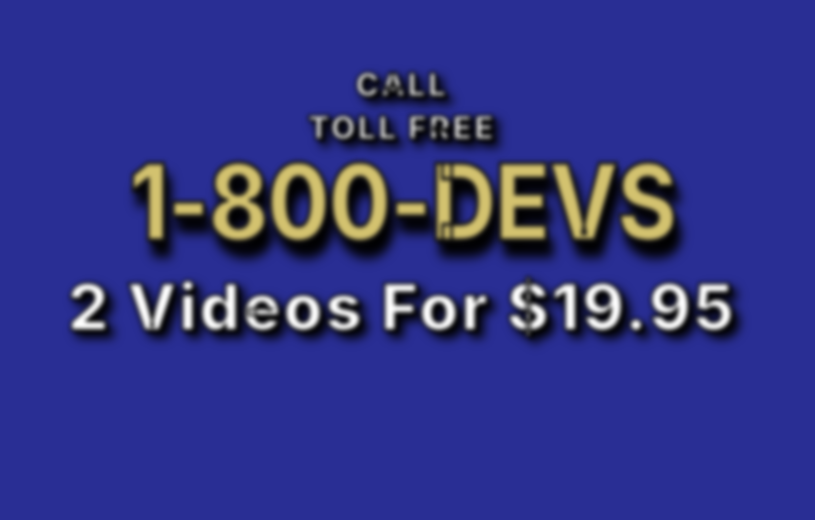
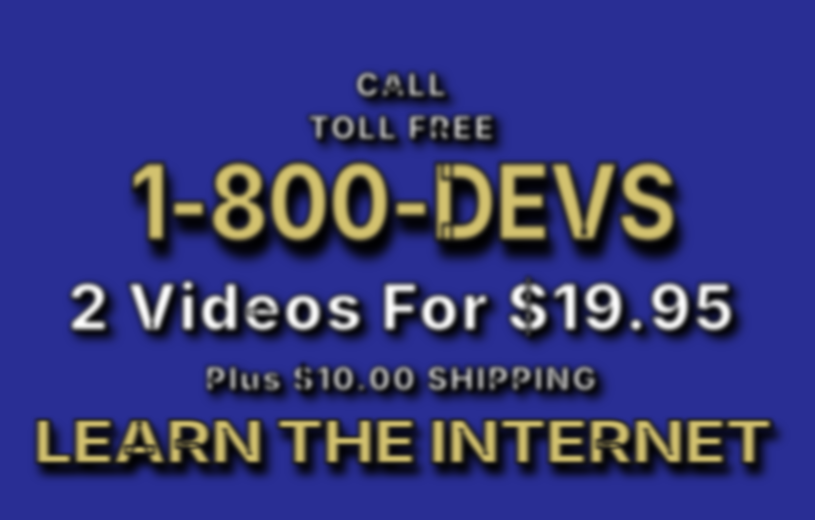
Before and after one commit to TheOpenC/1800Devs, a plain HTML site: page index.html in a window 1280 px wide. Shown: the whole page, without its empty margins (238-1053 px from the left). Drawn offline with Linux system fonts and the light colour scheme.

Commit message:
splash page

```diff
--- a/css/style.css
+++ b/css/style.css
@@ -56,9 +56,23 @@ h2{
      font-size: 2.488rem;
 }
 h2.landing{
-     font-size: 5.653rem;
-     font-weight: bold;
-     filter:drop-shadow(5px 12px 5px black)
+     font-size: 4.653rem;
+     line-height: 1.1;
+     font-weight: 800;
+     color: hsl(50, 53%, 63%);
+     filter:drop-shadow(8px 10px 10px black);
+     filter: blur(2px);
+     padding: -1rem;
+     transform: scalex(.95)
+               scaley(.8);
+     letter-spacing: -.12rem;
+     -webkit-text-stroke: 3px rgb(21, 20, 20);
+
+          filter:
+               drop-shadow(5px 12px 5px black)
+               blur(2px);
+          text-shadow:
+               3px 3px 0 #000;
 }
 
 h3{
--- a/index.html
+++ b/index.html
@@ -22,7 +22,8 @@
 			<h5 class="landing">TOLL FREE</h5>
 			<h1>1-800-DEVS</h1>
 			<h3 class="landing">2 Videos For $19.95</h3>
-
+			<h5 class="landing">Plus $10.00 SHIPPING</h5>
+			<h2 class="landing">LEARN THE INTERNET</h2>
 			<section></section>
 		</main>
 		<section>
```
